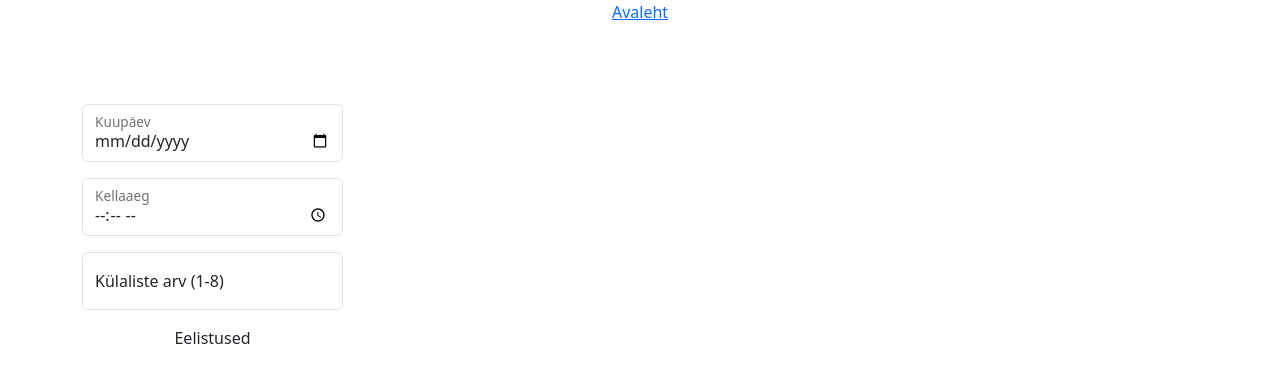
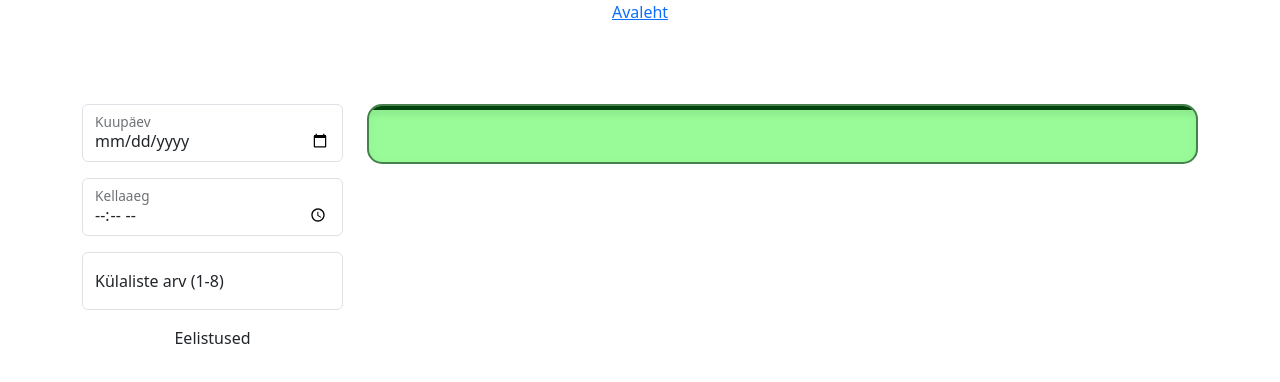
Before and after one commit to liisakanemagi/restaurant-front, a Vue app: page / in a window 1280 px wide. Shown: the top 382 px of the page. Built offline with nearby package versions, Linux system fonts and the light colour scheme; no server answers.

Commit message:
style: Add restaurant-table-rectangle style
feat: add v-for for restaurantTables

```diff
--- a/src/components/RestaurantTableLayout.vue
+++ b/src/components/RestaurantTableLayout.vue
@@ -1,23 +1,35 @@
 <template>
   <div class="floor-plain-area">
+    <div
+      v-for="restaurantTable in restaurantTables"
+      :key="restaurantTable.id"
+      class ="restaurant-table-rectangle"
 
-
-
+    >
+    </div>
   </div>
-
 </template>
 
 <script>
 export default {
   name: 'RestaurantTableLayout',
   props: {
-    restaurantTables: Array,
+    restaurantTables: {
+      type: Array,
+      required: true
+    },
   },
+
+  methods:{
+
+
+  }
+
 }
 </script>
 
 <style scoped>
-.floor-plain-grid{
+.floor-plain-area {
   position: relative;
   width: 100%;
   height: 60px;
@@ -25,8 +37,19 @@ export default {
   border: 2px solid #45804d;
   border-radius: 15px;
   overflow: hidden;
-  box-shadow: inset 0 2px 10px rgba(0,0,0,0.05);
+  box-shadow: inset 0 2px 10px rgba(0, 0, 0, 0.05);
 }
 
+.restaurant-table-rectangle{
+  background-color: #45804d;
+  border: 2px solid #02420c;
+  border-radius: 8px;
+  display: flex;
+  align-items: center;
+  justify-content: center;
+  box-shadow: 0 4px 6px rgba(0,0,0,0.1);
+  transition: all 0.2s ease-in-out;
+  cursor: pointer;
+}
 
 </style>
```
